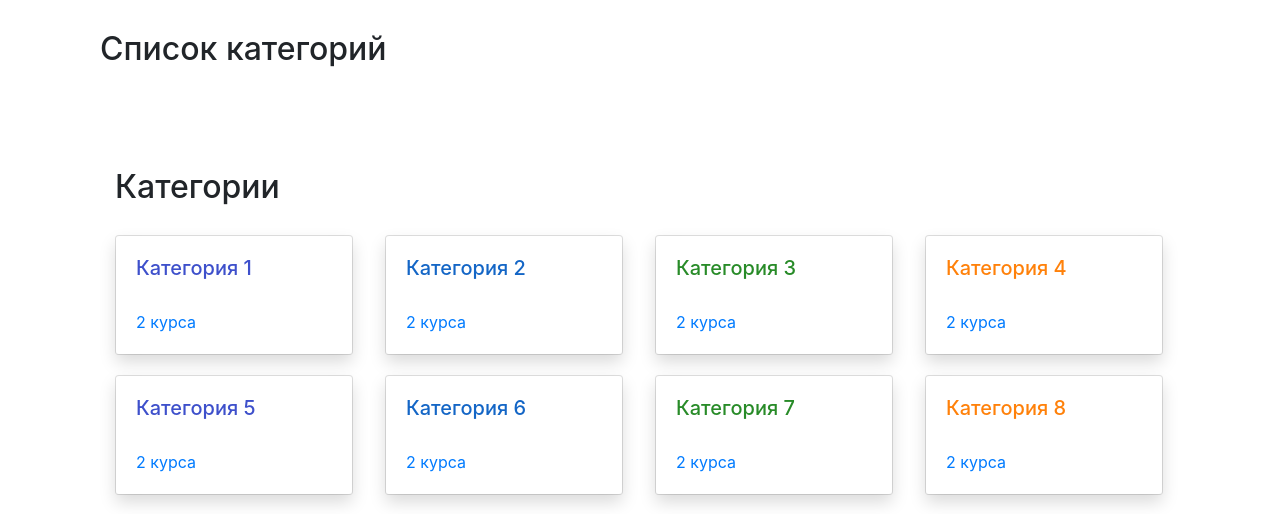
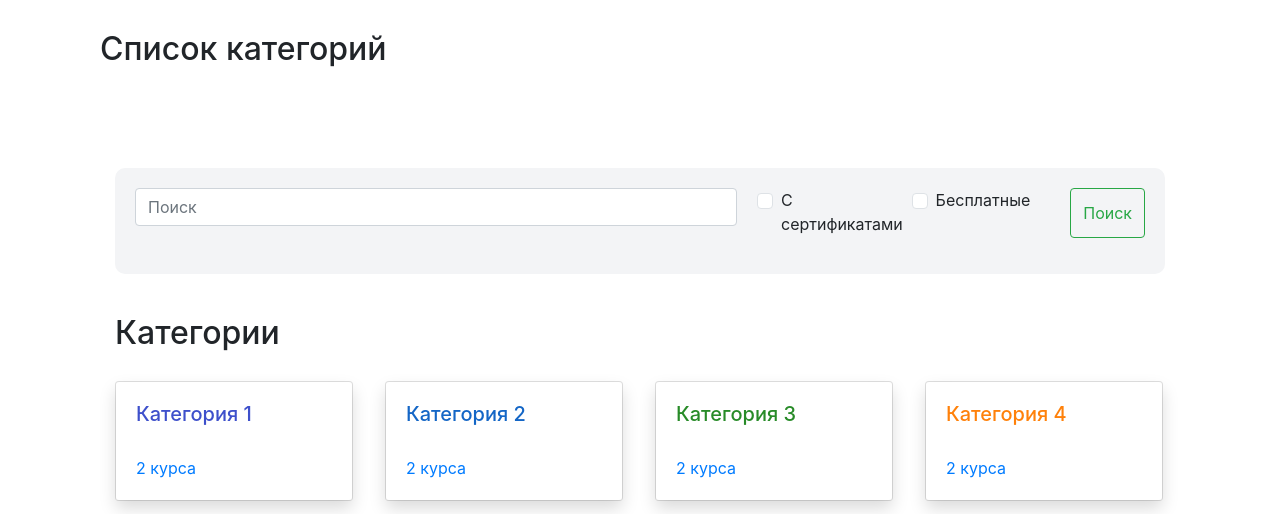
Before and after one commit to kdv777/Training_portal, a Django app: page /mainapp/ in a window 1280 px wide. Shown: the part 94-608 px from the top of the page. Run offline with Django 3.2, Linux system fonts and the light colour scheme; some libraries are stand-ins or nearby versions.

```diff
--- a/src/mainapp/templates/mainapp/index.html
+++ b/src/mainapp/templates/mainapp/index.html
@@ -8,13 +8,32 @@
         <h2>Список категорий</h2>
     </div>
     <div class="container" style="margin-top: 100px;">
+        <div style="background-color: #F3F4F6;padding: 20px;border-radius: 10px;">
+            <form class="d-flex" role="search">
+                <input class="form-control me-4" type="search" placeholder="Поиск" aria-label="Поиск">
+                <div class="form-check" style="width: 250px;">
+                    <input class="form-check-input" type="checkbox" value="" id="flexCheckDefault">
+                    <label class="form-check-label" for="flexCheckDefault">
+                        С сертификатами
+                    </label>
+                </div>
+                <div class="form-check" style="width: 250px;">
+                    <input class="form-check-input" type="checkbox" value="" id="flexCheckDefault">
+                    <label class="form-check-label" for="flexCheckDefault">
+                        Бесплатные
+                    </label>
+                </div>
+                <button class="btn btn-outline-success" type="submit">Поиск</button>
+            </form>
+        </div>
+
 
         <div style="margin-top: 40px;">
             <h2>Категории</h2>
         </div>
         <div class="row row-cols-4">
             <div class="col">
-            <div class="card category_card" >
+                <div class="card category_card">
                     <div class="card-body shadow d-flex flex-column justify-content-between">
                         <h5 class="card-title" style="color: #3E50CB;">Категория 1</h5>
 
@@ -24,7 +43,7 @@
             </div>
 
             <div class="col">
-            <div class="card category_card" >
+                <div class="card category_card">
                     <div class="card-body shadow d-flex flex-column justify-content-between">
                         <h5 class="card-title" style="color: #1466C6;">Категория 2</h5>
 
@@ -44,7 +63,7 @@
             </div>
 
             <div class="col">
-            <div class="card category_card" >
+                <div class="card category_card">
                     <div class="card-body shadow d-flex flex-column justify-content-between">
                         <h5 class="card-title" style="color: #FF810A;">Категория 4</h5>
 
@@ -54,7 +73,7 @@
             </div>
 
             <div class="col">
-            <div class="card category_card" >
+                <div class="card category_card">
                     <div class="card-body shadow d-flex flex-column justify-content-between">
                         <h5 class="card-title" style="color: #3E50CB;">Категория 5</h5>
 
@@ -64,7 +83,7 @@
             </div>
 
             <div class="col">
-            <div class="card category_card" >
+                <div class="card category_card">
                     <div class="card-body shadow d-flex flex-column justify-content-between">
                         <h5 class="card-title" style="color: #1466C6;">Категория 6</h5>
 
@@ -74,7 +93,7 @@
             </div>
 
             <div class="col">
-            <div class="card category_card" >
+                <div class="card category_card">
                     <div class="card-body shadow d-flex flex-column justify-content-between">
                         <h5 class="card-title" style="color: #288B28;">Категория 7</h5>
 
@@ -84,7 +103,7 @@
             </div>
 
             <div class="col">
-            <div class="card category_card" >
+                <div class="card category_card">
                     <div class="card-body shadow d-flex flex-column justify-content-between">
                         <h5 class="card-title" style="color: #FF810A;">Категория 8</h5>
 
```
Lines whose indentation alone changed are shown as unchanged.
